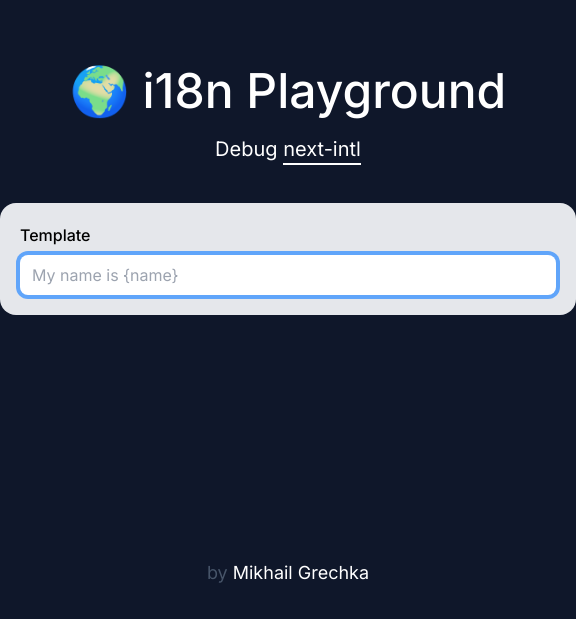
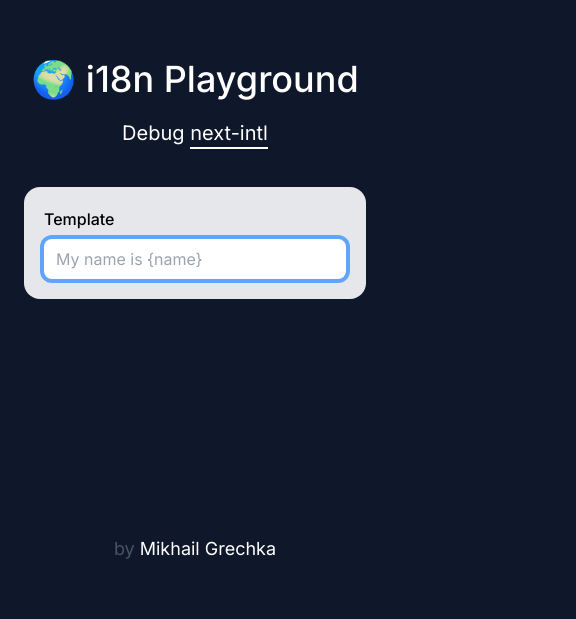
Before and after one commit to grech-ca/i18n-playground, a Next.js app: page / in a window 390 px wide. Shown: the part 225-844 px from the top of the page, 576 px wide, since content can reach past the window. Built offline with nearby package versions, Linux system fonts and the light colour scheme.

Commit message:
Add mobile styles

```diff
--- a/src/app/page.tsx
+++ b/src/app/page.tsx
@@ -82,10 +82,10 @@
   }, [template])
 
   return (
-    <div className="grid grid-rows-[1fr_auto] pt-12 h-full">
+    <div className="grid grid-rows-[1fr_auto] p-6 pt-12 h-full">
       <div className="flex flex-col gap-y-4 items-center justify-center">
         <div className="grid gap-y-5 text-white text-center mb-6">
-          <h1 className="text-5xl font-medium">🌍 i18n Playground</h1>
+          <h1 className="text-4xl md:text-5xl font-medium">🌍 i18n Playground</h1>
           <p className="text-xl">
             <span>Debug</span>{' '}
             <Link
@@ -97,7 +97,7 @@
             </Link>
           </p>
         </div>
-        <div className="grid gap gap-y-4 p-5  rounded-2xl bg-gray-200 w-[36rem]">
+        <div className="grid gap gap-y-4 p-5 rounded-2xl bg-gray-200 w-full md:w-[36rem]">
           <label className="grid gap-y-2">
             <span className="font-medium">Template</span>
             <input
@@ -139,7 +139,7 @@
           enterFrom="translate-y-4 opacity-0"
           enterTo="translate-y-0 opacity-100"
         >
-          <div className="font-medium flex divide-x-2 divide-gray-300 bg-white rounded-xl p-3 w-[36rem]">
+          <div className="font-medium flex divide-x-2 divide-gray-300 bg-white rounded-xl p-3 w-full md:w-[36rem]">
             <div className="pr-2">Result:</div>
             <div className="pl-2">{isTemplateValid ? interpolatedText : <Transition show appear enter="transition-all" enterFrom="-translate-x-2 opacity-0" enterTo="translate-x-0 opacity-100" className="px-1 mx-1 ring-4 rounded ring-red-100 bg-red-100 text-red-600 font-medium">Invalid template</Transition>}</div>
           </div>
```
